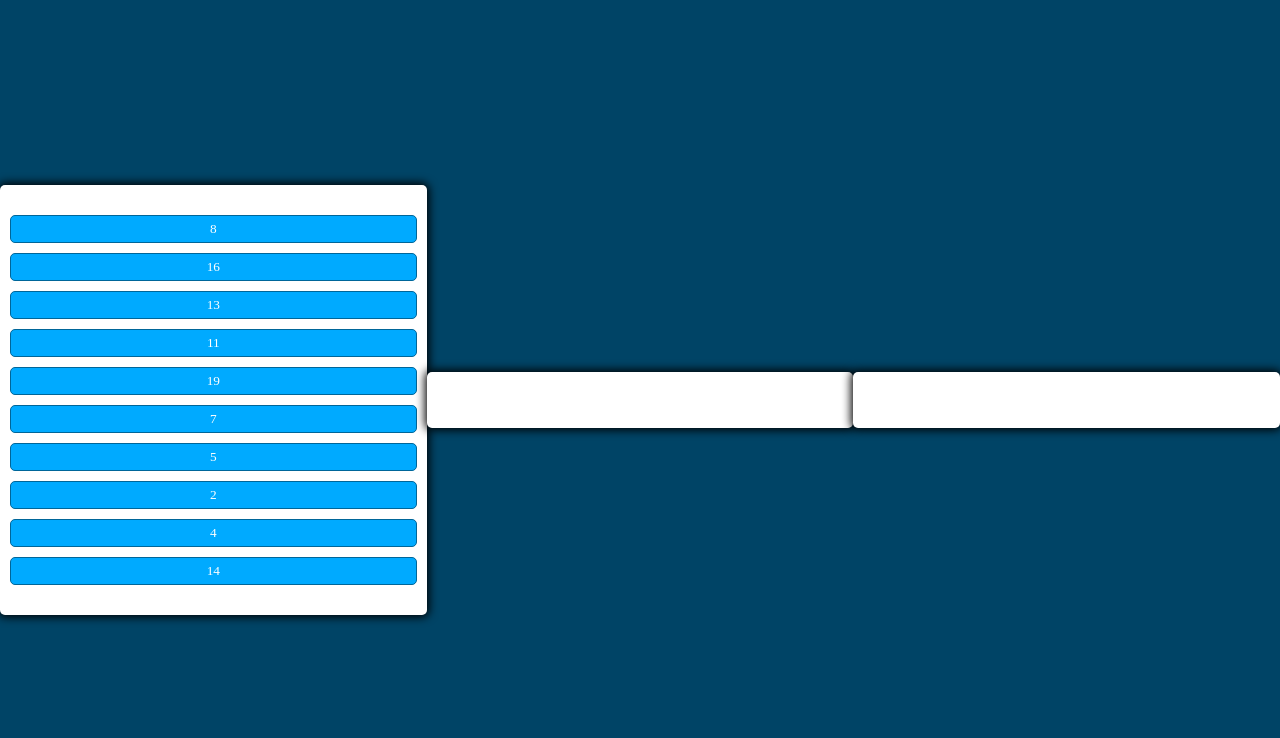
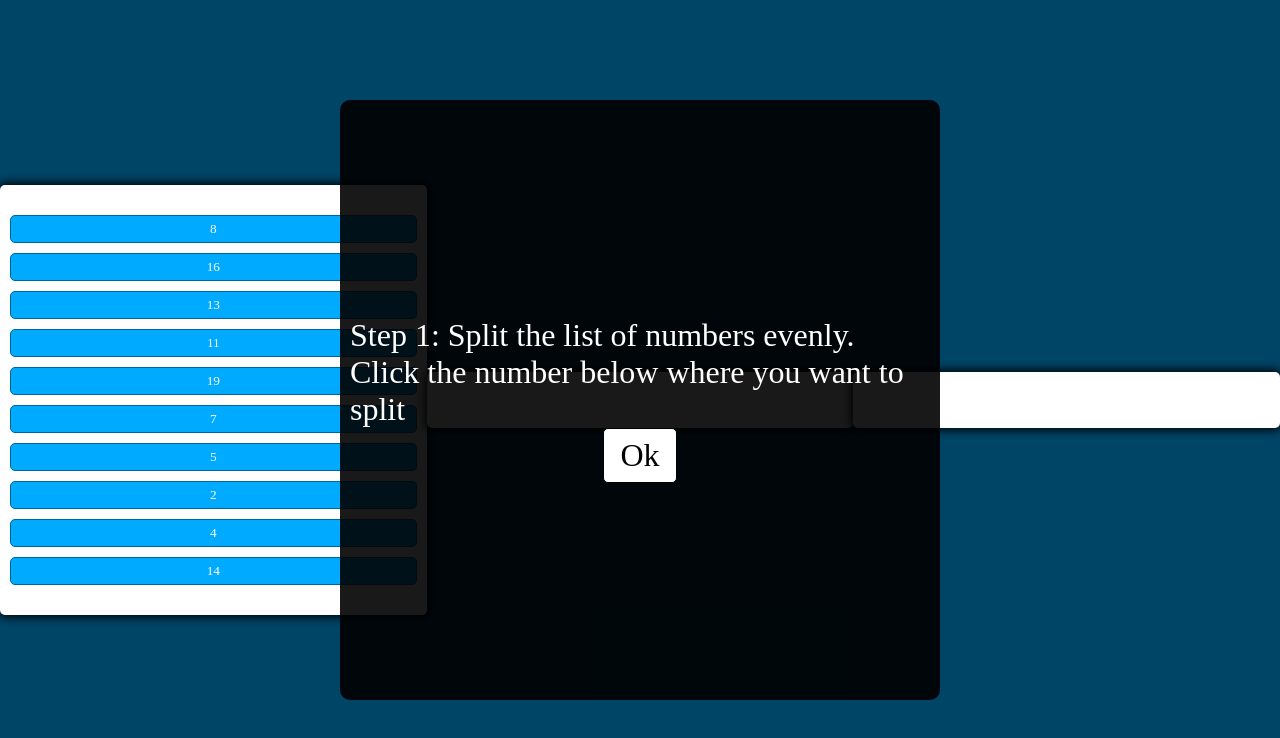
Before and after one commit to ShaimaaAliECE/se3350_project-group-11, a website: page Game/index.html in a window 1280 px wide. Both pictures are taken after a click on the button "Start". Drawn offline with Linux system fonts and the light colour scheme.

Commit message:
Fixed the instruction messages displayed to the user. Instead of alert, not a windown will pop up displaying the isntructions.

```diff
--- a/Game/index.html
+++ b/Game/index.html
@@ -66,6 +66,10 @@
     <button id="start-btn" class="start-btn btn">Start</button>
     <button id="next-btn" class="next-btn btn hide">Next</button>
   </div>
+  <div class="instruction-container" id="instructionContainer">
+    <div data-instruction-message-text></div>
+    <button id="ok-button">Ok</button>
+  </div>
   <audio src="Correct.mp3" id="correct-audio" type="audio/mpeg"></audio>
   <audio src="Wrong.mp3" id="wrong-audio" type="audio/mpeg"></audio>
 </body>
--- a/Game/script.js
+++ b/Game/script.js
@@ -29,13 +29,26 @@ var correct = 0
 const correctAudio = document.getElementById('correct-audio');
 const wrongAudio = document.getElementById('wrong-audio');
 
+var instructionContainerElement = document.getElementById('instructionContainer');
+var instructionElementText = document.querySelector('[data-instruction-message-text]');
+var okButton = document.getElementById('ok-button');
+
+
+
+okButton.addEventListener('click',function() {
+  instructionContainerElement.classList.remove('show');
+});
+
+
+
 startButton.addEventListener('click', startGame)
 /*nextButton.addEventListener('click', () => {
   setNextLevel()
 })*/
 
 function startGame() {
-  alert("How to play: select the correct option. a wrong attempt will turn red")
+  showInstruction("How to play: select the correct option. a wrong attempt will turn red")
+  //alert("How to play: select the correct option. a wrong attempt will turn red")
   step = 1
   resetState()
   startButton.classList.add('hide')
@@ -73,7 +86,8 @@ function fillArray() {
   }
   numbers.push(nums)
   showQuestion(0)
-  alert("Step 1: Split the list of numbers evenly. Click the number below where you want to split")
+  showInstruction("Step 1: Split the list of numbers evenly. Click the number below where you want to split");
+  //alert("Step 1: Split the list of numbers evenly. Click the number below where you want to split")
 }
 
 
@@ -92,7 +106,8 @@ function setNextLevel(x) {
     questionContainerElements[1].classList.remove('hide')
     questionContainerElements[4].classList.remove('hide')
     numbers.push(nums)
-    alert("Step 2: Split the list of numbers as evenly as possible. Click the number below where you want to split")
+    showInstruction("Step 2: Split the list of numbers as evenly as possible. Click the number below where you want to split");
+    //alert("Step 2: Split the list of numbers as evenly as possible. Click the number below where you want to split")
   }
 
   else if (x == 2){
@@ -114,7 +129,8 @@ function setNextLevel(x) {
     split = 4
     step++
     x++
-    alert("Step 3: Select the numbers in order from smallest to largest")
+    showInstruction("Step 3: Select the numbers in order from smallest to largest");
+    //alert("Step 3: Select the numbers in order from smallest to largest")
   }
 
   else if (x == 4){
@@ -123,7 +139,8 @@ function setNextLevel(x) {
       nums.push(numbers[0][i+5])
     }
     numbers.push(nums)
-    alert("Step 4: Split the list of numbers as evenly as possible. Click the number below where you want to split")
+    showInstruction("Step 4: Split the list of numbers as evenly as possible. Click the number below where you want to split");
+    //alert("Step 4: Split the list of numbers as evenly as possible. Click the number below where you want to split")
   }
 
   else if (x == 5){
@@ -146,14 +163,16 @@ function setNextLevel(x) {
     step++
     correct = 0
     x++
-    alert("Step 5: Select the numbers in order from smallest to largest")
+    showInstruction("Step 5: Select the numbers in order from smallest to largest");
+    //alert("Step 5: Select the numbers in order from smallest to largest")
   }
 
   else if (x == 7){
     //Sorts all ten numbers
     sorted = numbers[0].sort(function(a, b){return a - b})
     correct = 0
-    alert("Step 6: Select the numbers in order from smallest to largest")
+    showInstruction("Step 6: Select the numbers in order from smallest to largest");
+    //alert("Step 6: Select the numbers in order from smallest to largest")
   }
 
   showQuestion(x)
@@ -339,4 +358,14 @@ function wrongSelection(selectedButton){
 
 }
 
+//displays the instructions to be shown to the user
+function showInstruction(instructions)
+{
+  instructionContainerElement.classList.add('show');
+  instructionElementText.innerText = instructions;
+
+}
+
+
+
 // made some comments
--- a/Game/styles.css
+++ b/Game/styles.css
@@ -83,3 +83,35 @@ body.wrong {
 .hide {
   display: none;
 }
+
+.instruction-container{
+  display: none;
+  position: fixed;
+  border-radius: 10px;
+  width: 600px;
+  height: 600px;
+  padding: 10px;
+  /* top: 0;
+  left: 0;
+  right: 0;
+  bottom: 0; */
+  background-color: rgba(0, 0, 0, .9);
+  justify-content: center;
+  align-items: center;
+  color: white;
+  font-size: 2rem;
+  flex-direction: column;
+}
+
+.instruction-container.show{
+  display: flex;
+}
+
+.instruction-container button{
+  font-size: 2rem;
+  background-color: white;
+  border: 1px solid black;
+  border-radius: 5px;
+  padding: .25em .5em;
+  cursor: pointer;
+}
```
